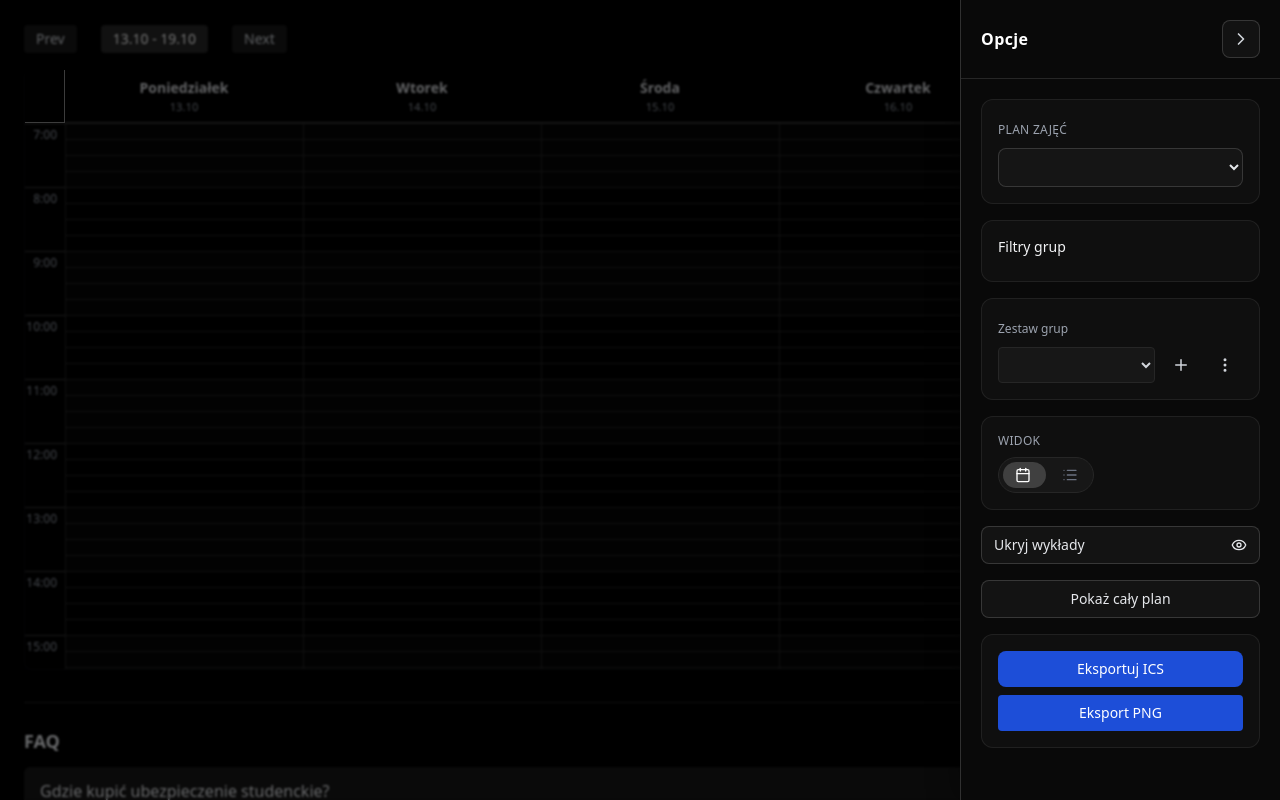
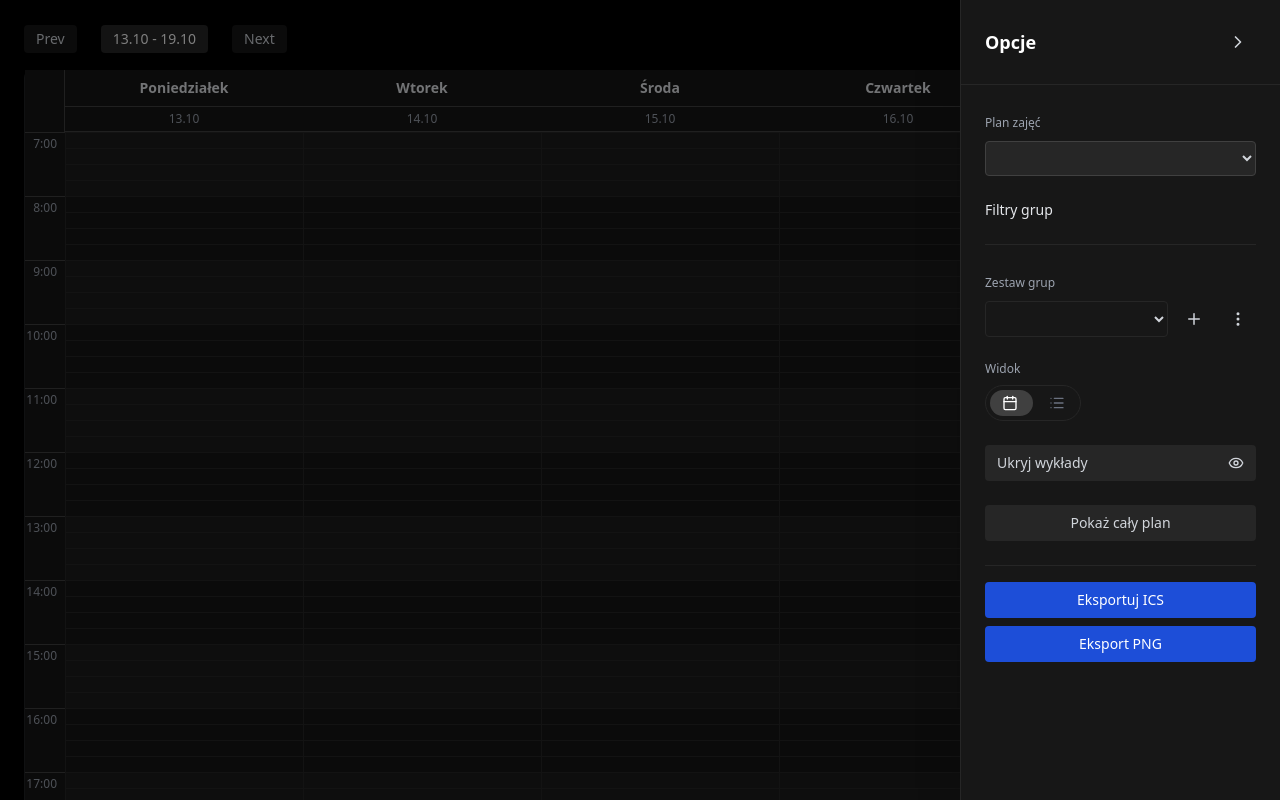
Before and after one commit to CeDwukropek/wieikschedule, a React (Create React App) app: page / in a window 1280 px wide. Both pictures are taken after a click on the button 1235 px from the left and 39 px from the top of the page. Shown: the top 800 px of the page. Built offline with nearby package versions, Linux system fonts and the light colour scheme.

Commit message:
well kinda works now

```diff
--- a/src/App.js
+++ b/src/App.js
@@ -374,13 +374,14 @@ export default function Timetable() {
         shouldShowLectoratSelect={shouldShowLectoratSelect}
         onScheduleChange={handleScheduleChange}
         allTimetables={allTimetables}
+        isControlsPanelOpen={isControlsPanelOpen}
       />
       {/* --- Widok planu --- */}
       {viewMode === "week" ? (
         <WeekView
           events={filtered}
           subjects={subjects}
-          weekStartDate={viewedWeekStart}
+          viewedWeekStart={viewedWeekStart}
           ref={exportRef}
         />
       ) : (
--- a/src/ControlsPanel.js
+++ b/src/ControlsPanel.js
@@ -40,13 +40,6 @@ export default function ControlsPanel({
   onLectoratChange,
   lektoratOptions,
 }) {
-  const sectionClass =
-    "rounded-xl border border-neutral-800/80 bg-neutral-900/50 p-4 space-y-2";
-  const fieldClass =
-    "w-full px-3 py-2 bg-neutral-900/80 text-gray-200 border border-neutral-700/80 rounded-lg text-sm focus:outline-none focus:ring-1 focus:ring-blue-500/60";
-  const actionBtnClass =
-    "w-full flex items-center justify-between px-3 py-2 bg-neutral-900/80 hover:bg-neutral-800 text-gray-200 hover:text-white border border-neutral-700/80 rounded-lg transition-colors text-sm";
-
   const handleExportICS = () => {
     // Export should include ALL events from the schedule with user's group filters applied
     // but without week filtering. We pass null as weekStartDate to bypass week filtering
@@ -65,26 +58,21 @@ export default function ControlsPanel({
     <>
       {/* Side panel backdrop */}
       {isOpen && (
-        <div
-          className="fixed inset-0 z-40 bg-black/55 backdrop-blur-[1px]"
-          onClick={onToggle}
-        />
+        <div className="fixed inset-0 z-40 bg-black/50" onClick={onToggle} />
       )}
 
       {/* Side panel */}
       <div
-        className={`fixed right-0 top-0 bottom-0 bg-neutral-950/95 backdrop-blur-xl border-l border-neutral-700/70 shadow-[0_0_30px_rgba(0,0,0,0.45)] transition-transform duration-300 ease-out z-50 w-80 flex flex-col ${
+        className={`fixed right-0 top-0 bottom-0 bg-neutral-900 border-l border-neutral-800 shadow-2xl transition-transform duration-300 ease-out z-50 w-80 flex flex-col ${
           isOpen ? "translate-x-0" : "translate-x-full"
         }`}
       >
         {/* Sticky header */}
-        <div className="sticky top-0 z-10 bg-neutral-950/95 backdrop-blur-xl border-b border-neutral-800 flex items-center justify-between p-5">
-          <h2 className="text-base font-semibold text-white tracking-wide">
-            Opcje
-          </h2>
+        <div className="sticky top-0 z-10 bg-neutral-900 border-b border-neutral-800 flex items-center justify-between p-6">
+          <h2 className="text-lg font-semibold text-white">Opcje</h2>
           <button
             onClick={onToggle}
-            className="p-2 rounded-lg border border-neutral-700/80 bg-neutral-900/70 hover:bg-neutral-800 text-gray-300 hover:text-white transition-colors"
+            className="p-2 rounded hover:bg-neutral-700 text-gray-300 hover:text-white"
             type="button"
           >
             <ChevronRight size={20} />
@@ -93,19 +81,17 @@ export default function ControlsPanel({
 
         {/* Scrollable content */}
         <div
-          className="flex-1 overflow-y-auto scrollbar-hide"
-          style={{ msOverflowStyle: "none", scrollbarWidth: "none" }}
+          className="flex-1 overflow-y-auto "
+          style={{ "scrollbar-width": "none" }}
         >
-          <div className="p-5 space-y-4">
+          <div className="p-6 space-y-6 ">
             {/* Schedule selector */}
-            <div className={sectionClass}>
-              <label className="text-xs text-gray-400 uppercase tracking-wide">
-                Plan zajęć
-              </label>
+            <div className="space-y-2">
+              <label className="text-xs text-gray-400">Plan zajęć</label>
               <select
                 value={currentSchedule}
                 onChange={(e) => onScheduleChange(e.target.value)}
-                className={fieldClass}
+                className="w-full px-3 py-1.5 bg-neutral-800 text-gray-300 border border-neutral-700 rounded text-sm"
               >
                 {allTimetables.map((tt) => (
                   <option key={tt.id} value={tt.id}>
@@ -116,8 +102,8 @@ export default function ControlsPanel({
             </div>
 
             {/* Group filters */}
-            <div className={sectionClass}>
-              <h3 className="text-sm font-medium text-gray-100">Filtry grup</h3>
+            <div className="space-y-2 pb-4 border-b border-neutral-800">
+              <h3 className="text-sm font-medium text-gray-200">Filtry grup</h3>
               <GroupFiltersPanel
                 groupConfigs={groupConfigs}
                 studentGroups={studentGroups}
@@ -130,7 +116,7 @@ export default function ControlsPanel({
             </div>
 
             {/* Group set manager */}
-            <div className={sectionClass}>
+            <div className="space-y-2">
               <GroupSetManager
                 activeGroupSetId={activeGroupSetId}
                 activeGroupSetName={activeGroupSetName}
@@ -144,15 +130,16 @@ export default function ControlsPanel({
             </div>
 
             {/* View mode switch */}
-            <div className={`${sectionClass} flex flex-col`}>
-              <label className="text-xs text-gray-400 uppercase tracking-wide">
-                Widok
-              </label>
+            <div className="space-y-2 flex flex-col">
+              <label className="text-xs text-gray-400">Widok</label>
               <ViewModeSwitch viewMode={viewMode} onToggle={onViewModeToggle} />
             </div>
 
             {/* Hide lectures toggle */}
-            <button onClick={onToggleHideLectures} className={actionBtnClass}>
+            <button
+              onClick={onToggleHideLectures}
+              className="w-full flex items-center justify-between px-3 py-2 bg-neutral-800 hover:bg-neutral-700 text-gray-300 hover:text-white rounded transition-colors text-sm"
+            >
               <span>{hideLectures ? "Pokaż wykłady" : "Ukryj wykłady"}</span>
               {hideLectures ? (
                 <EyeOff className="w-4 h-4" />
@@ -164,16 +151,16 @@ export default function ControlsPanel({
             {/* Show all toggle */}
             <button
               onClick={onToggleShowAll}
-              className="w-full px-3 py-2 bg-neutral-900/80 hover:bg-neutral-800 text-gray-200 hover:text-white border border-neutral-700/80 rounded-lg transition-colors text-sm"
+              className="w-full px-3 py-2 bg-neutral-800 hover:bg-neutral-700 text-gray-300 hover:text-white rounded transition-colors text-sm"
             >
               {showAll ? "Pokaż twój plan" : "Pokaż cały plan"}
             </button>
 
             {/* Export buttons */}
-            <div className={sectionClass}>
+            <div className="space-y-2 pt-4 border-t border-neutral-800">
               <button
                 onClick={handleExportICS}
-                className="w-full px-3 py-2 bg-blue-700 hover:bg-blue-600 text-white rounded-lg transition-colors text-sm"
+                className="w-full px-3 py-2 bg-blue-700 hover:bg-blue-600 text-white rounded transition-colors text-sm"
               >
                 Eksportuj ICS
               </button>
--- a/src/Menu/FloatingMenu.js
+++ b/src/Menu/FloatingMenu.js
@@ -51,15 +51,16 @@ export default function FloatingMenu({
   shouldShowLectoratSelect,
   onScheduleChange,
   allTimetables = [],
+  isControlsPanelOpen = false,
 }) {
   function clearFilters() {
     setHideLectures(false);
     setShowAll(false);
   }
 
-  // whole floating menu visible only on mobile (hidden on sm and larger)
+  // whole floating menu visible only on mobile (hidden on sm and larger, and when panel is open)
   return (
-    <div className="sm:hidden">
+    <div className={`${isControlsPanelOpen ? "hidden" : ""} sm:hidden`}>
       {/* Floating toggle button (bottom-right) */}
       <div className="sm:hidden fixed left-4 right-4 bottom-4 z-50 flex items-center justify-between gap-3 bg-neutral-900/90 backdrop-blur-md border border-neutral-800 rounded-full px-3 py-2 shadow-lg">
         <button
@@ -109,7 +110,7 @@ export default function FloatingMenu({
         aria-modal="true"
       >
         <div
-          className="p-4 space-y-4 overflow-y-auto"
+          className="p-4 space-y-4 overflow-y-auto pb-14"
           style={{ maxHeight: "calc(100vh - 96px)" }}
         >
           {/* Schedule selector */}
@@ -129,7 +130,6 @@ export default function FloatingMenu({
           </div>
 
           <div className="space-y-2">
-            <div className="text-xs text-gray-400">Zestaw grup</div>
             <GroupSetManager
               compact
               activeGroupSetId={activeGroupSetId}
--- a/src/View/ViewStyles.css
+++ b/src/View/ViewStyles.css
@@ -80,23 +80,42 @@
 }
 
 /* Week View Styles */
+.week-scroll {
+  -webkit-overflow-scrolling: touch;
+  overscroll-behavior-x: contain;
+  touch-action: pan-x pan-y;
+}
+
 .week-grid {
   display: grid;
   position: relative;
-  overflow: hidden;
+  background-color: #171717;
   color: #e5e7eb;
   border-left: 1px solid rgba(148, 163, 184, 0.08);
   border-right: 1px solid rgba(148, 163, 184, 0.08);
   border-bottom: 1px solid rgba(148, 163, 184, 0.08);
   border-radius: 0.5rem;
   box-shadow: 0 10px 15px -3px rgba(2, 6, 23, 0.6);
-  overflow-y: auto;
 }
 
 .week-header {
+  background-color: rgba(23, 23, 23, 0.95);
   backdrop-filter: saturate(180%) blur(8px);
-  background-color: var(--ds-surface);
+  -webkit-backdrop-filter: saturate(180%) blur(8px);
   opacity: 0.95;
+}
+
+@media (max-width: 768px) {
+  /* Android Chrome: sticky + backdrop blur can cause tiles/chunks disappearing */
+  .week-header {
+    backdrop-filter: none;
+    -webkit-backdrop-filter: none;
+    opacity: 1;
+  }
+
+  .week-grid {
+    -webkit-overflow-scrolling: touch;
+  }
 }
 
 /* Day View Styles */
--- a/src/View/WeekView.js
+++ b/src/View/WeekView.js
@@ -1,5 +1,5 @@
 import EventCard from "../EventCard";
-import React, { forwardRef, useMemo } from "react";
+import React, { forwardRef } from "react";
 import EventTooltipWrapper from "../EventTooltipWrapper";
 import {
   createTimeSlots,
@@ -9,11 +9,8 @@ import {
 } from "../timeSlotUtils";
 import "./ViewStyles.css";
 
-const DAYS = [0, 1, 2, 3, 4]; // Pon–Pt
-const DAY_NAMES = ["Poniedziałek", "Wtorek", "Środa", "Czwartek", "Piątek"];
-
 const WeekView = forwardRef(function WeekView(
-  { events, subjects = {}, weekStartDate },
+  { events, subjects = {}, viewedWeekStart },
   ref,
 ) {
   const startHour = 7;
@@ -23,34 +20,39 @@ const WeekView = forwardRef(function WeekView(
   const slotsPerHour = 60 / slotMinutes;
   const totalSlots = (endHour - startHour) * slotsPerHour;
 
+  const days = [0, 1, 2, 3, 4]; // Pon–Pt
+  const dayNames = ["Poniedziałek", "Wtorek", "Środa", "Czwartek", "Piątek"];
+
+  // Get Monday of current week or use passed viewedWeekStart
+  const monday =
+    viewedWeekStart instanceof Date
+      ? new Date(viewedWeekStart)
+      : (() => {
+          const today = new Date();
+          const dayOfWeek = today.getDay();
+          const mondayOffset = dayOfWeek === 0 ? -6 : 1 - dayOfWeek;
+          const m = new Date(today);
+          m.setDate(today.getDate() + mondayOffset);
+          return m;
+        })();
+
+  const getDayDate = (dayOffset) => {
+    const date = new Date(monday);
+    date.setDate(date.getDate() + dayOffset);
+    return date.toLocaleDateString("pl-PL", {
+      month: "numeric",
+      day: "numeric",
+    });
+  };
+
   const timeSlots = createTimeSlots(startHour, endHour, slotMinutes);
 
-  const dayDates = useMemo(() => {
-    const base =
-      weekStartDate instanceof Date && !Number.isNaN(weekStartDate.getTime())
-        ? new Date(weekStartDate)
-        : null;
-
-    return DAYS.map((dayOffset) => {
-      if (!base) return "";
-      const d = new Date(base);
-      d.setDate(d.getDate() + dayOffset);
-      return d.toLocaleDateString("pl-PL", {
-        day: "2-digit",
-        month: "2-digit",
-      });
-    });
-  }, [weekStartDate]);
-
   return (
-    <div
-      className="overflow-x-auto w-full"
-      style={{ msOverflowStyle: "none", scrollbarWidth: "none" }}
-    >
+    <div className="week-scroll w-full overflow-auto">
       <style>{`
         .week-grid {
           grid-template-columns: 40px repeat(5, minmax(160px, 1fr));
-          grid-template-rows: auto repeat(${totalSlots}, 1rem);
+          grid-template-rows: auto auto repeat(${totalSlots}, 1rem);
         }
 
         @media (max-width: 768px) {
@@ -66,43 +68,50 @@ const WeekView = forwardRef(function WeekView(
       `}</style>
 
       {/* Jeden scroll-container */}
-      <div
-        className="week-grid overflow-auto scrollbar-hide max-h-[75vh]"
-        style={{ msOverflowStyle: "none", scrollbarWidth: "none" }}
-        ref={ref}
-      >
+      <div className="week-grid">
         {/* Header row - Day names */}
-        {DAY_NAMES.map((name, dayIndex) => (
+        {dayNames.map((name, dayIndex) => (
           <div
             key={dayIndex}
-            className="sticky top-0 z-30 py-2 text-center bg-neutral-900 week-header border-b border-neutral-700"
+            className="z-10 py-2 text-center text-sm font-semibold bg-neutral-900 border-b border-neutral-700"
             style={{
               gridColumn: dayIndex + 2,
               gridRow: 1,
             }}
           >
-            <div className="text-sm font-semibold">{name}</div>
-            <div className="text-[0.7rem] text-gray-400 leading-tight mt-0.5">
-              {dayDates[dayIndex]}
-            </div>
+            {name}
+          </div>
+        ))}
+
+        {/* Date row - under day names */}
+        {dayNames.map((name, dayIndex) => (
+          <div
+            key={`date-${dayIndex}`}
+            className="z-10 py-1 text-center text-xs text-gray-400 bg-neutral-900 border-b border-neutral-700"
+            style={{
+              gridColumn: dayIndex + 2,
+              gridRow: 2,
+            }}
+          >
+            {getDayDate(dayIndex)}
           </div>
         ))}
 
         {/* Empty corner above time column */}
         <div
-          className="sticky top-0 left-0 z-40 border-r border-b border-neutral-700 bg-neutral-900 week-header"
-          style={{ gridColumn: 1, gridRow: 1 }}
+          className="z-10 border-r border-neutral-700 bg-neutral-900"
+          style={{ gridColumn: 1, gridRow: 1, gridRowEnd: 3 }}
         />
 
         {/* Time column labels - only on hourly rows */}
         {Array.from({ length: endHour - startHour }, (_, i) => (
           <div
             key={i}
-            className="sticky left-0 z-20 flex justify-end pr-2 text-xs text-gray-400 border-t border-neutral-700 bg-neutral-900 week-header"
+            className="flex justify-end pr-2 text-xs text-gray-400 border-t border-neutral-700 bg-neutral-900"
             style={{
               gridColumn: 1,
-              gridRow: i * slotsPerHour + 2,
-              gridRowEnd: (i + 1) * slotsPerHour + 2,
+              gridRow: i * slotsPerHour + 3,
+              gridRowEnd: (i + 1) * slotsPerHour + 3,
             }}
           >
             <span className="mt-[0.25em]">{startHour + i}:00</span>
@@ -110,7 +119,7 @@ const WeekView = forwardRef(function WeekView(
         ))}
 
         {/* Day columns with time slots */}
-        {DAYS.map((day) => {
+        {days.map((day) => {
           const dayEvents = events.filter((e) => e.day === day);
           const renderedEvents = new Set();
           const occupiedSlots = new Set();
@@ -160,7 +169,7 @@ const WeekView = forwardRef(function WeekView(
                 } ${hourBlock % 2 === 0 ? "hour-even" : ""}`}
                 style={{
                   gridColumn: day + 2,
-                  gridRow: slot.index + 2,
+                  gridRow: slot.index + 3,
                   gridRowEnd: `span ${maxSpan}`,
                 }}
               >
```
Also changed, not shown: src/EventTooltipWrapper.js (+7 -4 lines).
